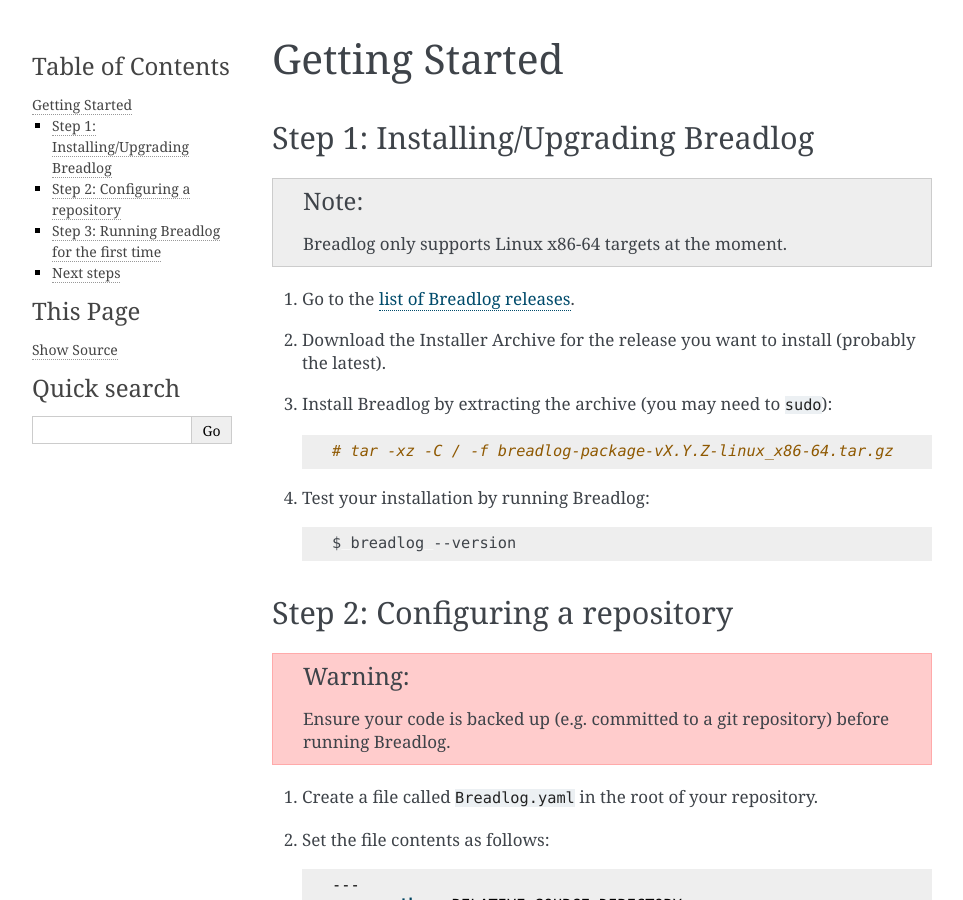
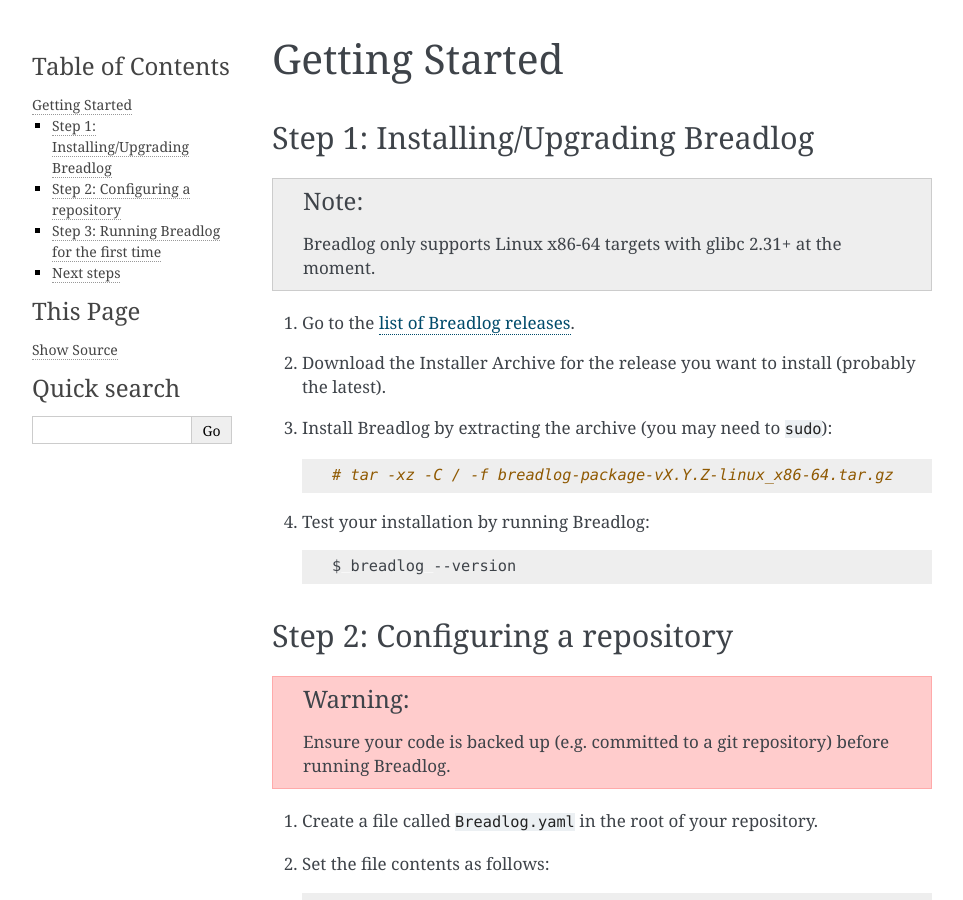
Before and after one commit to jamesmistry/breadlog, a Sphinx documentation site: the page built from docs/source/getting-started.rst, in a window 1280 px wide and 900 px high. Shown: the whole window, without its empty margins (148-1111 px from the left). Built offline with Sphinx 7.4.7, drawn with Linux system fonts in a browser that asks for light colours.

Commit message:
feat: Reduce glibc requirement to 2.31+

```diff
--- a/docs/source/getting-started.rst
+++ b/docs/source/getting-started.rst
@@ -5,7 +5,7 @@ Step 1: Installing/Upgrading Breadlog
 -------------------------------------
 
 .. note::
-    Breadlog only supports Linux x86-64 targets at the moment.
+    Breadlog only supports Linux x86-64 targets with glibc 2.31+ at the moment.
 
 1. Go to the `list of Breadlog releases <https://github.com/jamesmistry/breadlog/releases>`_.
 2. Download the Installer Archive for the release you want to install (probably
--- a/docs/source/running-breadlog.rst
+++ b/docs/source/running-breadlog.rst
@@ -39,7 +39,7 @@ First, download and install the latest Breadlog release:
 
 .. code-block:: bash
 
-   sudo curl --proto "=https" -sSf "https://github.com/jamesmistry/breadlog/releases/download/latest/breadlog-package-linux_x86-64.tar.gz" | tar -xz -C /
+   curl --proto "=https" -LsSf "https://github.com/jamesmistry/breadlog/releases/latest/download/breadlog-package-linux_x86-64.tar.gz" | sudo tar -xz -C /
 
 Second, run Breadlog in check mode. This command will exit with a non-zero code
 if missing log reference IDs are found:
```
Also changed, not shown: README.md (+1 -1 lines), 1 other file.
